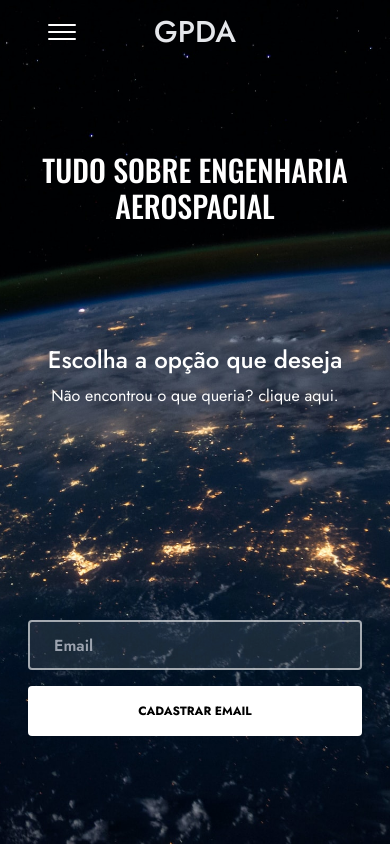
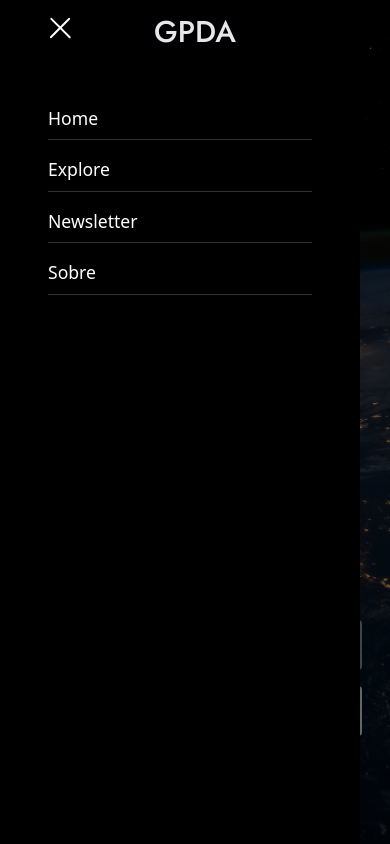
Before and after one commit to Projeto-Stratum/gpda-web, a Next.js app: page / in a window 390 px wide. Both pictures are taken after a click on the element 62 px from the left and 42 px from the top of the page. Shown: the top 844 px of the page. Built offline with nearby package versions, Linux system fonts and the light colour scheme; some icons are missing.

Commit message:
animation sideSheet

```diff
--- a/src/components/header/components/sidesheet/index.tsx
+++ b/src/components/header/components/sidesheet/index.tsx
@@ -1,35 +1,66 @@
-import { useState, useEffect } from "react";
+import { useState, useEffect, useRef } from "react";
 import { MenuToggle, MenuToggleSpan } from "../../styles";
-
 import { StyledContent, StyledOverlay, StyledTitle } from "./styles";
 import { SideSheetProps } from "./types";
 import { createPortal } from "react-dom";
 import Link from "next/link";
 
 const SideSheet = ({ overlay, animationOff, onClose }: SideSheetProps) => {
+  const ulRef = useRef<HTMLUListElement | null>(null);
+
+  const navItems = [
+    {
+      name: "Home",
+      link: "/",
+    },
+    {
+      name: "Explore",
+      link: "/explore",
+    },
+    {
+      name: "Newsletter",
+      link: "/newsletter",
+    },
+    {
+      name: "Sobre",
+      link: "/sobre",
+    },
+  ];
+
+  useEffect(() => {
+    const ulElement = ulRef.current;
+
+    if (ulElement) {
+      const liElements = ulElement.querySelectorAll("li");
+
+      liElements.forEach((li, index) => {
+        // Aplicar a classe de animação com atraso
+        setTimeout(() => {
+          console.log("aplicando animação");
+          li.classList.add("animate-fade-in");
+        }, index * 150);
+      });
+    }
+  }, []);
+
   return createPortal(
     <>
-      {/* overlay */}
       {overlay && <StyledOverlay onClick={onClose} disappear={animationOff} />}
 
-      {/* content */}
       <StyledContent disappear={animationOff}>
-        <ul className="flex flex-col gap-4 mt-20">
-          <li className="pb-2 border-b border-gray-400/60 ">
-            <Link className="" href={"/"}>
-              <p className="text-[1.1rem] w-full duration-200 ">Home</p>
-            </Link>
-          </li>
-          <li className="pb-2 border-b border-gray-400/60 ">
-            <Link href={"/explore"}>
-              <p className="text-[1.1rem] w-full duration-200 ">Explore</p>
-            </Link>
-          </li>
-          <li className="pb-2 border-b border-gray-400/60 ">
-            <Link href={"/prestador/login"} target="_blanck">
-              <p className="text-[1.1rem] w-full duration-200 ">Newsletter</p>
-            </Link>
-          </li>
+        <ul ref={ulRef} className="flex flex-col gap-4 mt-20">
+          {navItems.map((item) => (
+            <li
+              key={item.link}
+              className="pb-2 transition-all border-b opacity-0 border-gray-400/30"
+            >
+              <Link className="" href={"/"}>
+                <p className="text-[1.1rem] w-full duration-200 ">
+                  {item.name}
+                </p>
+              </Link>
+            </li>
+          ))}
         </ul>
       </StyledContent>
     </>,
--- a/src/components/header/components/sidesheet/styles.ts
+++ b/src/components/header/components/sidesheet/styles.ts
@@ -11,13 +11,21 @@ const overlayDisappear = keyframes`
 `;
 
 const contentShow = keyframes`
-  0% { transform: translateX(-100%) }
-  100% { transform: translateX(0%) }
+  0% {
+    transform: translateX(-100%) skew(-15deg);
+  }
+  100% {
+    transform: translateX(0%) skew(0deg);
+  }
 `;
 
 const contentDisappear = keyframes`
-  0% { transform: translateX(0%) }
-  100% { transform: translateX(-100%) }
+  0% {
+    transform: translateX(0%) skewX(0deg);
+  }
+  100% {
+    transform: translateX(-100%) skewX(-5deg);
+  }
 `;
 
 export const StyledOverlay = styled.div`
@@ -31,6 +39,17 @@ export const StyledOverlay = styled.div`
   animation-duration: 300ms;
   animation-fill-mode: forwards;
   animation-timing-function: ease-in-out;
+`;
+
+const cascadeAnimation = keyframes`
+  0% {
+    opacity: 0;
+    transform: translateY(-10px);
+  }
+  100% {
+    opacity: 1;
+    transform: translateY(0);
+  }
 `;
 
 export const StyledContent = styled.div`
@@ -75,3 +94,10 @@ export const IconButton = styled.button`
   align-items: center;
   justify-content: center;
 `;
+
+export const StyledUl = styled.ul`
+  display: flex;
+  flex-direction: column;
+  gap: 16px;
+  animation: ${cascadeAnimation} 0.5s ease-in-out forwards;
+`;
--- a/src/components/header/header.tsx
+++ b/src/components/header/header.tsx
@@ -1,18 +1,15 @@
 import useScroll from "@/hooks/useOnScrolls";
-import Image from "next/image";
 import Link from "next/link";
 import { useEffect, useState } from "react";
 import SideSheet from "./components/sidesheet";
 import { MenuToggle, MenuToggleSpan } from "./styles";
-import { ArrowDown } from "@styled-icons/evaicons-solid";
-import MenuProfile from "./components/menuProfile";
-import { useCreateId } from "@/stores/useId";
 import { useScrollDown } from "@/hooks/useDownScroll";
 
 export default function Header() {
   const windowHeigh = typeof window !== "undefined" ? window.innerHeight : 0;
   const isScrolledHero = useScroll(windowHeigh);
   const isScrolledDown = useScrollDown();
+  const isScrollBase = useScroll(0);
 
   const [showMenu, setShowMenu] = useState(false);
   const [animationOff, setAnimationOff] = useState<boolean>(false);
@@ -44,29 +41,25 @@ export default function Header() {
     <>
       <header className="fixed px-4 top-0 right-0 left-0 z-[60] ">
         <div
-          className={`
-          fixed inset-0 h-16 md:h-24
-
-        `}
-        />
-        <div
           className={`${
-            isScrolledDown && "text-opacity-0 text-transparent invisible"
-          } relative text-gray-200 z-50 flex items-center transition-all duration-300 justify-center w-full h-16 px-8 text-sm md:h-24 md:px-20`}
+            isScrollBase &&
+            isScrolledDown &&
+            "text-opacity-0 text-transparent invisible"
+          }  relative text-gray-200 z-50 flex items-center transition-all duration-300 justify-center w-full h-16 px-8 text-sm md:h-24 md:px-20`}
         >
           <div className="grid items-center justify-between min-w-full grid-cols-3 md:grid-cols-3">
             <div className="fixed top-[16px] max-h-[36px] !z-[9999] items-center h-full mt-2 md:hidden">
               <MenuToggle onClick={() => handlerMenu()}>
                 <MenuToggleSpan
-                  isScrolledDown={isScrolledDown}
+                  isScrolledDown={isScrollBase && isScrolledDown}
                   checked={showMenu}
                 ></MenuToggleSpan>
                 <MenuToggleSpan
-                  isScrolledDown={isScrolledDown}
+                  isScrolledDown={isScrollBase && isScrolledDown}
                   checked={showMenu}
                 ></MenuToggleSpan>
                 <MenuToggleSpan
-                  isScrolledDown={isScrolledDown}
+                  isScrolledDown={isScrollBase && isScrolledDown}
                   checked={showMenu}
                 ></MenuToggleSpan>
               </MenuToggle>
@@ -129,7 +122,7 @@ export default function Header() {
         <div
           className={`
           fixed inset-0 duration-300 transition-all h-0 ${
-            isScrolledDown
+            isScrollBase && isScrolledDown
               ? "opacity-0"
               : isScrolledHero && "shadow-sm bg-black md:h-24 h-16 "
           }
--- a/tailwind.config.js
+++ b/tailwind.config.js
@@ -34,7 +34,8 @@ module.exports = {
       animation: {
         "height-in": "height-in 0.3s cubic-bezier(0.4, 0, 0.2, 1)",
         "height-out": "height-out 0.3s cubic-bezier(0.4, 0, 0.2, 1)",
-        test: "transform 700ms cubic-bezier(0.19, 1, 0.22, 1) 0.15s",
+        "fade-in":
+          "fade-in 500ms cubic-bezier(0.19, 1, 0.22, 1) 0.15s forwards",
       },
       keyframes: {
         "height-in": {
@@ -53,6 +54,14 @@ module.exports = {
             height: "0",
           },
         },
+        "fade-in": {
+          "0%": {
+            opacity: "0",
+          },
+          "100%": {
+            opacity: "1",
+          },
+        },
       },
     },
   },
```
